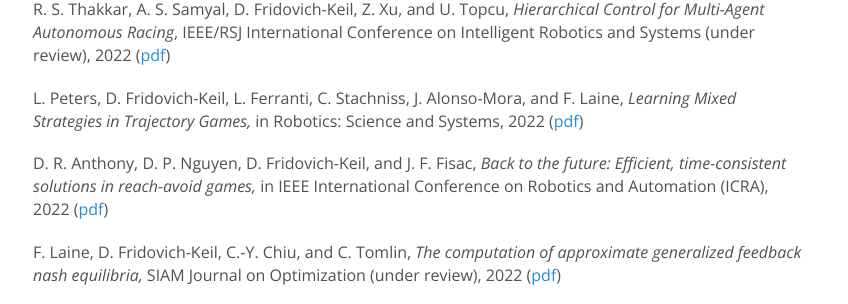
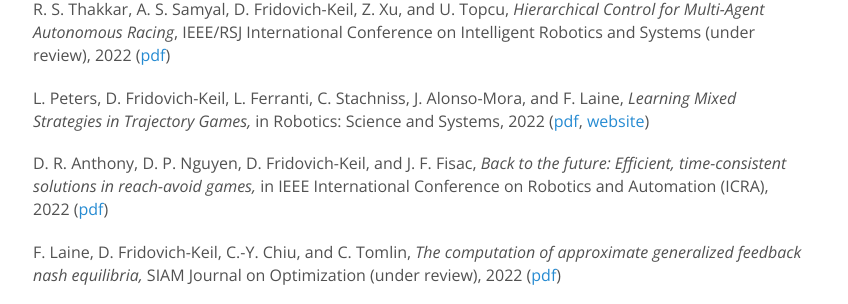
Before and after one commit to KordingLab/KordingLab.github.io, a Jekyll site: the page built from publications.md, in a window 1280 px wide and 900 px high, scrolled down 316 px. Shown: the part 150-454 px from the top of the window, without its empty margins (222-1070 px from the left). Built offline with Jekyll 4.4.1, drawn with Linux system fonts in a browser that asks for light colours; nearby versions of some CDN libraries; comment, search, counter and statistics services are not loaded.

Commit message:
adding pub website

```diff
--- a/_data/news.yml
+++ b/_data/news.yml
@@ -12,7 +12,7 @@
 
 - date: 2022-04-12
   details: >-
-    D. Fridovich-Keil's paper <a href="https://arxiv.org/abs/2205.00291">Learning Mixed Strategies in Trajectory Games"</a> was accepted to RSS 2022.
+    D. Fridovich-Keil's paper <a href="https://arxiv.org/abs/2205.00291">Learning Mixed Strategies in Trajectory Games"</a> was accepted to RSS 2022. For more details, click <a href="https://lasse-peters.net/pub/lifted-games/">here</a>.
 
 - date: 2022-03-01
   details: >-
--- a/publications.md
+++ b/publications.md
@@ -17,7 +17,7 @@
 
 R. S. Thakkar, A. S. Samyal, D. Fridovich-Keil, Z. Xu, and U. Topcu, _Hierarchical Control for Multi-Agent Autonomous Racing_, IEEE/RSJ International Conference on Intelligent Robotics and Systems (under review), 2022 ([pdf](https://arxiv.org/pdf/2202.12861))
 
-L. Peters, D. Fridovich-Keil, L. Ferranti, C. Stachniss, J. Alonso-Mora, and F. Laine, _Learning Mixed Strategies in Trajectory Games,_ in Robotics: Science and Systems, 2022 ([pdf](https://arxiv.org/abs/2205.00291))
+L. Peters, D. Fridovich-Keil, L. Ferranti, C. Stachniss, J. Alonso-Mora, and F. Laine, _Learning Mixed Strategies in Trajectory Games,_ in Robotics: Science and Systems, 2022 ([pdf](https://arxiv.org/abs/2205.00291), [website](https://lasse-peters.net/pub/lifted-games/))
 
 D. R. Anthony, D. P. Nguyen, D. Fridovich-Keil, and J. F. Fisac, _Back to the future: Efficient, time-consistent solutions in reach-avoid games,_ in IEEE International Conference on Robotics and Automation (ICRA), 2022 ([pdf](http://arxiv.org/abs/2109.07673))
 
```
